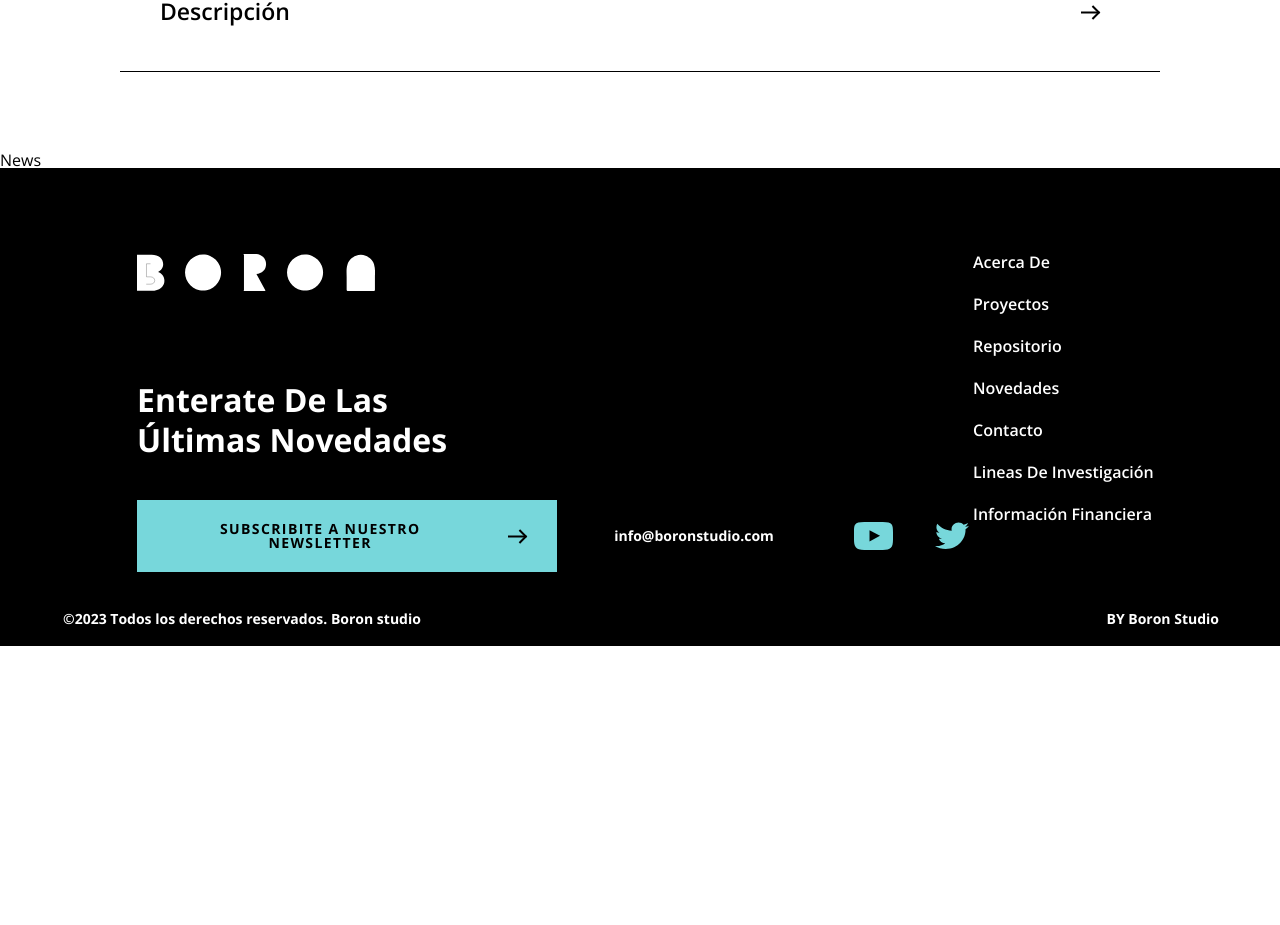
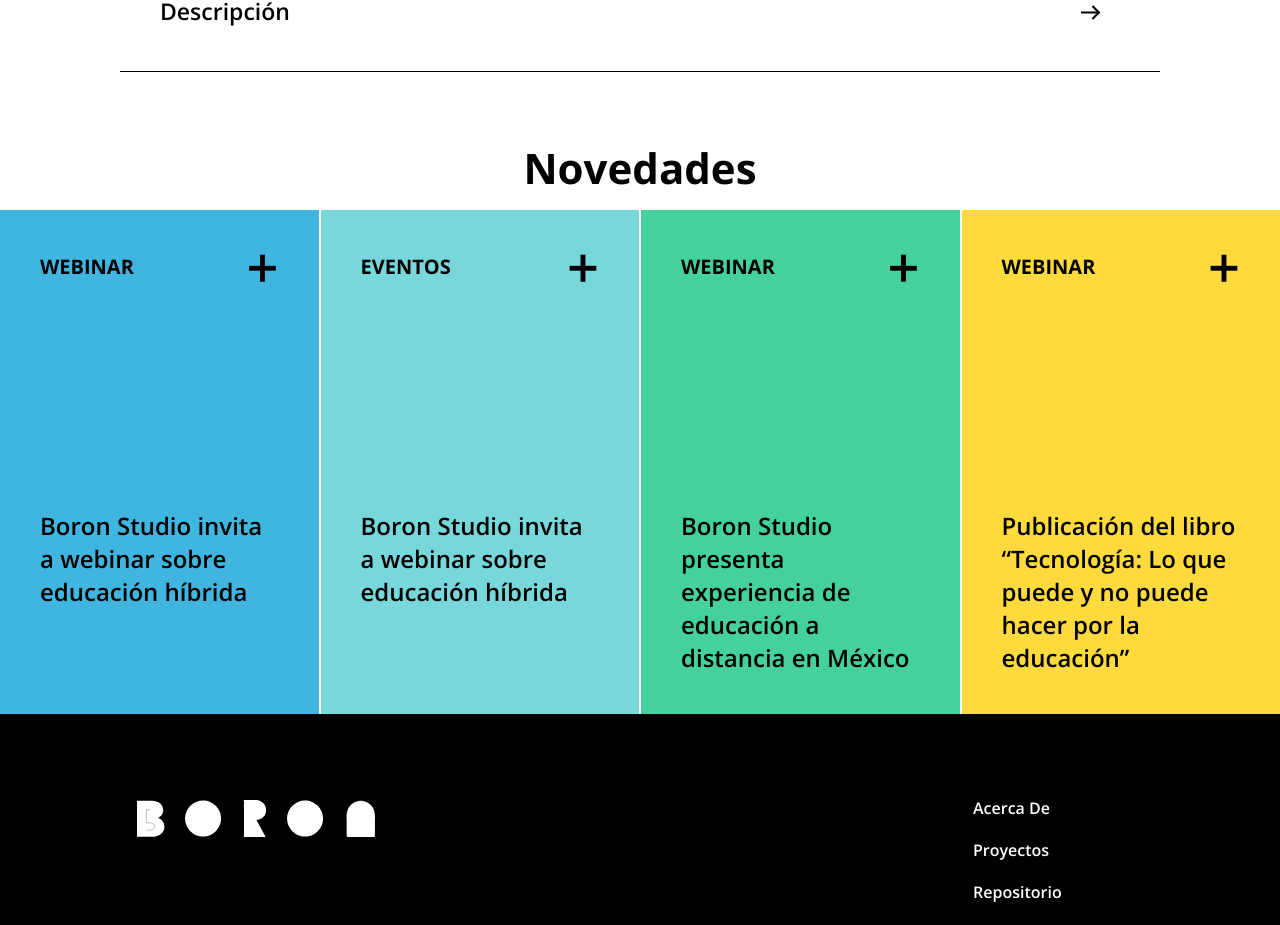
Before and after one commit to Arctic-T/boroa-test, a React (Vite) app: page / in a window 1280 px wide. Shown: the part 2306-3231 px from the top of the page. Before the commit the page ends 2952 px from the top, so only its background shows below. Built offline with nearby package versions, Linux system fonts and the light colour scheme.

Commit message:
news component styles

```diff
--- a/src/components/News.jsx
+++ b/src/components/News.jsx
@@ -1,5 +1,52 @@
 export default function News() {
   return (
-    <p>News</p>
-  )
+    <div>
+      <h1 className="news-title">Novedades</h1>
+      <div className="news-box-container">
+        <div className="news-box">
+          <figure>
+            <img src="/news.png" className="news-box-image" alt="image" />
+          </figure>
+          <div className="news-box-heading">
+            <p className="news-box-title">WEBINAR</p>
+            <span className="news-box-plus">+</span>
+          </div>
+          <p className="news-box-description">
+            Boron Studio invita a webinar sobre educación híbrida
+          </p>
+        </div>
+        <div className="news-box second">
+          <img src="/news.png" className="news-box-image" alt="image" />
+          <div className="news-box-heading">
+            <p className="news-box-title">EVENTOS</p>
+            <span className="news-box-plus">+</span>
+          </div>
+          <p className="news-box-description">
+            Boron Studio invita a webinar sobre educación híbrida
+          </p>
+        </div>
+        <div className="news-box third">
+          <img src="/news.png" className="news-box-image" alt="image" />
+          <div className="news-box-heading">
+            <p className="news-box-title">WEBINAR</p>
+            <span className="news-box-plus">+</span>
+          </div>
+          <p className="news-box-description">
+            Boron Studio presenta experiencia de educación a distancia en México
+          </p>
+        </div>
+        <div className="news-box fourth">
+          <img src="/news.png" className="news-box-image" alt="image" />
+          <div className="news-box-heading">
+            <p className="news-box-title">WEBINAR</p>
+            <span className="news-box-plus">+</span>
+          </div>
+          <p className="news-box-description">
+            Publicación del libro “Tecnología: Lo que puede y no puede hacer por
+            la educación”
+          </p>
+        </div>
+      </div>
+    </div>
+  );
 }
--- /dev/null
+++ b/src/styles/news.scss
@@ -0,0 +1,112 @@
+.news-title {
+  font-weight: 700;
+  font-size: 42px;
+  line-height: 32px;
+  text-align: center;
+  margin-bottom: 26px;
+}
+
+.news-box-container {
+  display: grid;
+  grid-template-columns: 1fr 1fr;
+  grid-gap: 2px;
+
+  @media (min-width: 960px) {
+    grid-template-columns: 1fr 1fr 1fr 1fr;
+  }
+}
+
+.news-box {
+  position: relative;
+  padding: 30px 20px 60px;
+  background-color: #40b5e0;
+  cursor: pointer;
+
+  &.second {
+    background-color: #77d7db;
+  }
+
+  &.third {
+    background-color: #44d19d;
+  }
+
+  &.fourth {
+    background-color: #feda3c;
+  }
+
+  &:active,
+  &:hover {
+    .news-box-image {
+      z-index: 1;
+      opacity: 1;
+      transition: all 0.35s ease-in-out;
+      will-change: opacity;
+      transform: translateX(0);
+      pointer-events: all;
+      transition-delay: 0s !important;
+    }
+  }
+
+  @media (min-width: 960px) {
+    padding: 40px;
+  }
+}
+
+.news-box-heading {
+  position: relative;
+  margin-bottom: 89px;
+  display: flex;
+  justify-content: space-between;
+  align-items: center;
+
+  @media (min-width: 960px) {
+    margin-bottom: 227px;
+  }
+}
+
+.news-box-title {
+  font-weight: 700;
+  font-size: 12px;
+  line-height: 16px;
+
+  @media (min-width: 960px) {
+    font-size: 20px;
+    line-height: 27px;
+  }
+}
+
+.news-box-plus {
+  font-weight: 600;
+  font-size: 32px;
+  line-height: 32px;
+
+  @media (min-width: 960px) {
+    font-size: 56px;
+  }
+}
+
+.news-box-description {
+  font-weight: 600;
+  font-size: 14px;
+  line-height: 19px;
+
+  @media (min-width: 960px) {
+    font-size: 24px;
+    line-height: 33px;
+  }
+}
+
+.news-box-image {
+  position: absolute;
+  top: 0;
+  left: 0;
+  opacity: 0;
+  transition: transform 0.4s ease-out 0.4s, width 0.6s ease-out 0.6s !important;
+  transform: translateX(-186px);
+  mix-blend-mode: normal;
+  pointer-events: none;
+  will-change: transform, width;
+  clip-path: polygon(0 0, 0 100%, 100% 59%, 100% 0);
+  display: block;
+  width: 100%;
+}
--- a/src/styles/styles.scss
+++ b/src/styles/styles.scss
@@ -2,4 +2,5 @@
 @use "./text-full-width.scss";
 @use "./slider.scss";
 @use "./repository.scss";
+@use "./news.scss";
 @use "./footer.scss";
```
Also changed, not shown: public/news.png (added).
